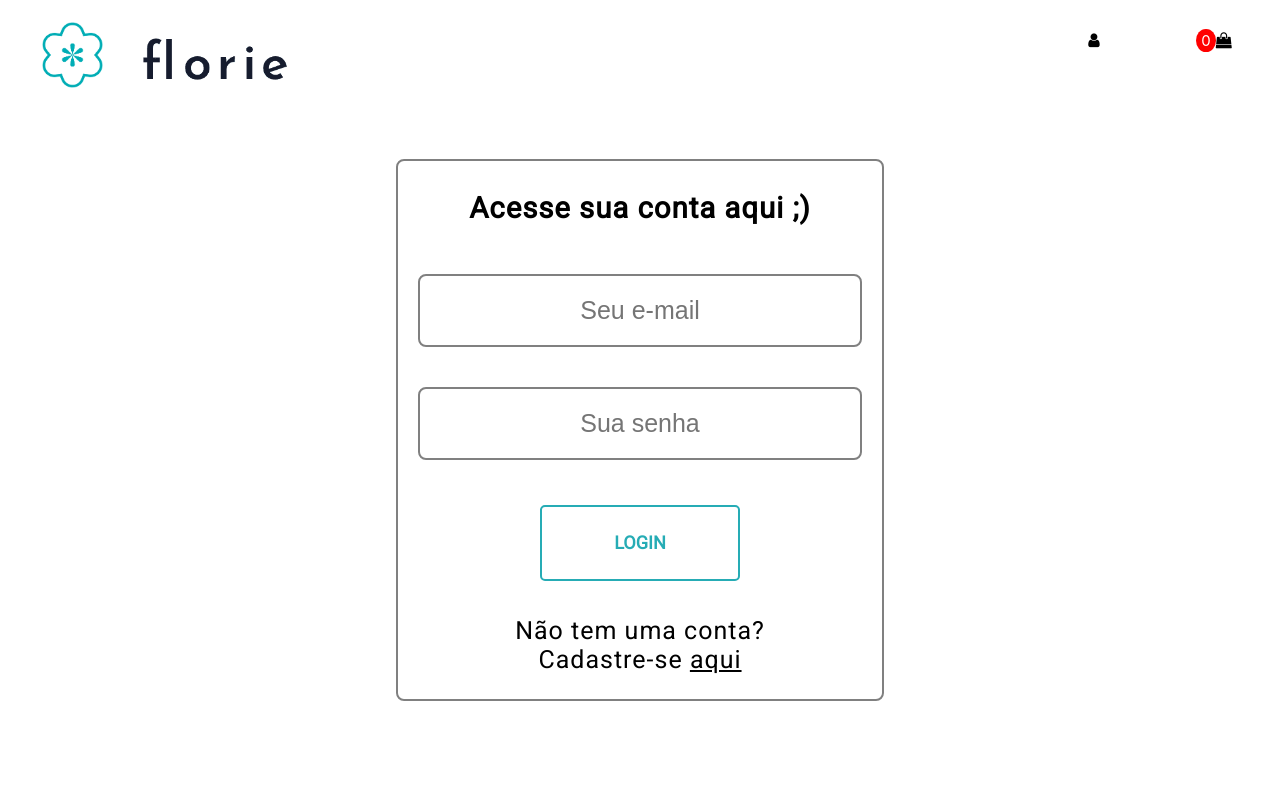
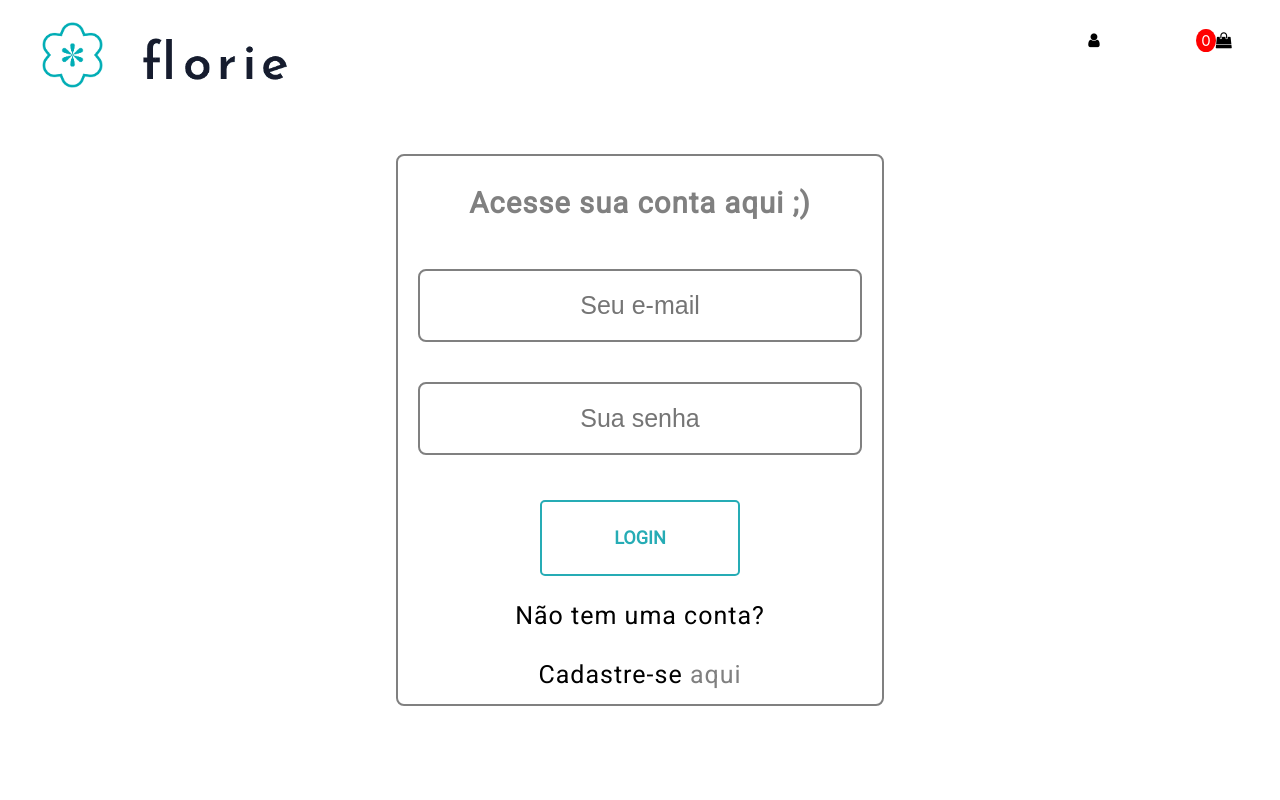
Before and after one commit to nasciba/florie, a React (Create React App) app: page /login in a window 1280 px wide. Shown: the top 800 px of the page. Built offline with nearby package versions, Linux system fonts and the light colour scheme; no server answers; a web font is replaced by a local one.

Commit message:
MyOrders, MyData and EditProfile components created

```diff
--- a/src/components/auth/Login.js
+++ b/src/components/auth/Login.js
@@ -46,14 +46,11 @@ class Login extends Component {
                             <input name="password" placeholder="Sua senha" type="password" value={this.state.password} onChange={event => this.handleChange(event)} />
                             <StyledGreenButton type="submit">LOGIN</StyledGreenButton>
                         </form>
-                        <p>
-                            Não tem uma conta?
-                    <br></br>
-                        Cadastre-se <Link to={"/signup"} style={{ color: "black" }}>aqui</Link>
-                        </p>
+                        <span>Não tem uma conta?</span>
+                        <span>Cadastre-se <Link to={"/signup"}>aqui</Link></span>
                     </StyledInputAuth>
                 </StyledDisplay>
-                <Footer />
+                <Footer/>
             </React.Fragment>
         )
     }
--- a/src/components/auth/Signup.js
+++ b/src/components/auth/Signup.js
@@ -58,7 +58,6 @@ class Signup extends Component {
     this.setState({ [name]: value });
   }
 
-
   render() {
     return (
       <React.Fragment>
@@ -94,8 +93,7 @@ class Signup extends Component {
             <input name="password" type="password" placeholder="pelo menos 7 caracteres :D" value={this.state.password} onChange={event => this.handleChange(event)} />
             <StyledGreenButton type="submit">CRIAR CONTA</StyledGreenButton>
           </form>
-          <p>Já tem uma conta?</p>
-          <p><Link to={"/login"} style={{ color: "black" }}>Login</Link></p>
+          <span>Já tem uma conta? <Link to={"/login"}>Login</Link></span>
         </StyledInputAuth>
       </StyledDisplay>
       <Footer/>
--- a/src/components/auth/style.jsx
+++ b/src/components/auth/style.jsx
@@ -24,7 +24,13 @@ const StyledDisplay = styled.div`
     button {
         align-item: center
     }
-
+    span {
+        margin: 15px;
+        a {
+            color: gray;
+            text-decoration: none;
+        }
+    }
     input {
         border-radius: 8px;
         border: solid gray 2px;
@@ -51,7 +57,7 @@ const StyledDisplay = styled.div`
 `
 
 const StyledTextAccount = styled.h3`
-    color: black;
+    color: gray;
     margin-top: 15 0 0 0;
 `
 const StyledRow = styled.div`
```
